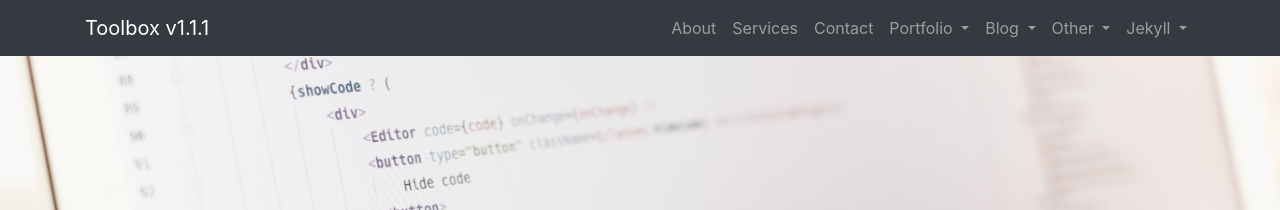
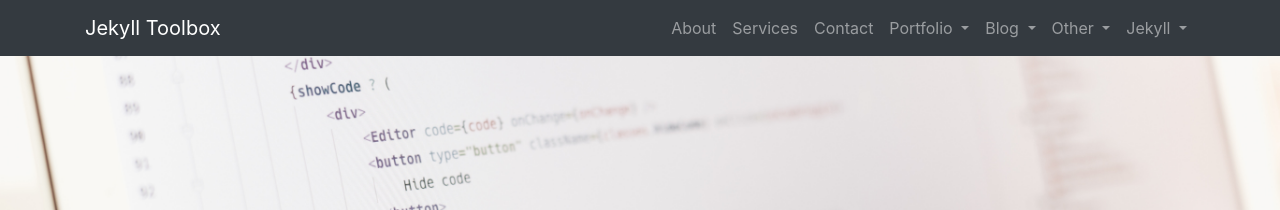
Before and after one commit to jekyll-toolbox/theme-bootstrap-modern-business, a Jekyll site: the page built from index.html, in a window 1280 px wide. Shown: the top 210 px of the page. Built offline with Jekyll 4.4.1, drawn with Linux system fonts in a browser that asks for light colours.

Commit message:
change: title

```diff
--- a/_includes/navbar.html
+++ b/_includes/navbar.html
@@ -2,7 +2,7 @@
 
 <nav class="navbar navbar-expand-lg navbar-dark bg-dark fixed-top">
     <div class="container">
-        <a class="navbar-brand" href="{{ pages }}/../index.html">Toolbox v1.1.1</a>
+        <a class="navbar-brand" href="{{ pages }}/../index.html">Jekyll Toolbox</a>
         <button class="navbar-toggler navbar-toggler-right" type="button" data-toggle="collapse"
             data-target="#navbarResponsive" aria-controls="navbarResponsive" aria-expanded="false"
             aria-label="Toggle navigation">
```
Also changed, not shown: 1 other file.
